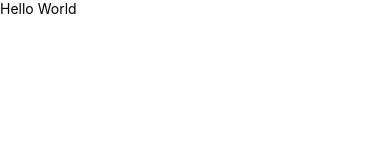
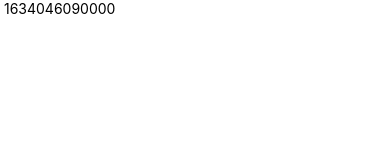
Before and after one commit to JulienMulle/todolist, a React Native app: screen / in a window 390 px wide. Shown: the top 160 px of the page. Built offline with nearby package versions, Linux system fonts and the light colour scheme.

Commit message:
creation du components Header

```diff
--- a/App.js
+++ b/App.js
@@ -1,22 +1,18 @@
 
 import React from 'react';
 import { StyleSheet, Text } from 'react-native';
+import TaskScreen from './src/screens/tasks';
 
  const App = () =>{
   return (
 
-      <Text>Hello World</Text>
+      <TaskScreen />
 
   );
 };
 
 const styles = StyleSheet.create({
-  container: {
-    flex: 1,
-    backgroundColor: '#fff',
-    alignItems: 'center',
-    justifyContent: 'center',
-  },
+
 });
 
 export default App;
--- /dev/null
+++ b/src/components/Header/index.js
@@ -0,0 +1,10 @@
+import React from 'react';
+import { StyleSheet, Text } from 'react-native';
+
+export default function Header() {
+    return (
+        <>
+            <Text> {Date.now().toString()}</Text>
+        </>
+    )
+}
--- /dev/null
+++ b/src/screens/tasks/index.js
@@ -0,0 +1,11 @@
+import React from 'react';
+import { StyleSheet, Text } from 'react-native';
+import Header from '../../components/Header';
+
+export default function TaskScreen() {
+    return (
+        <>
+            <Header />
+        </>
+    )
+}
```
